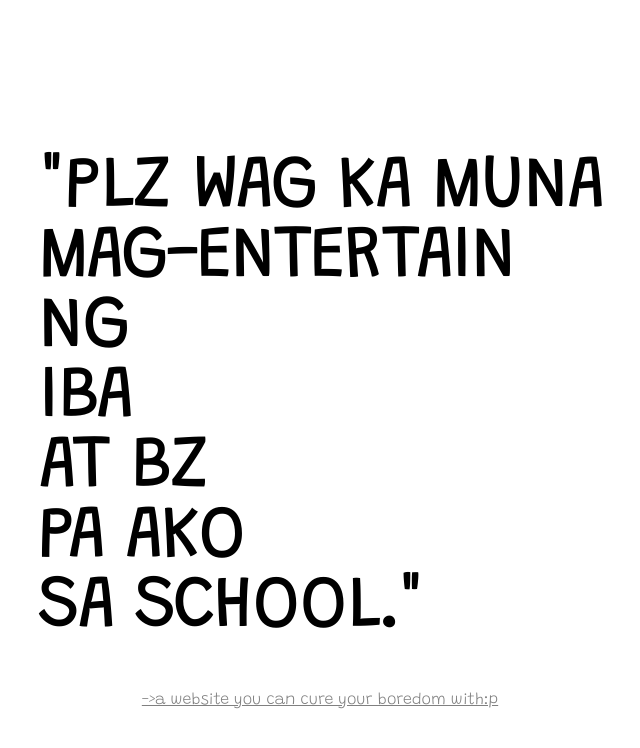
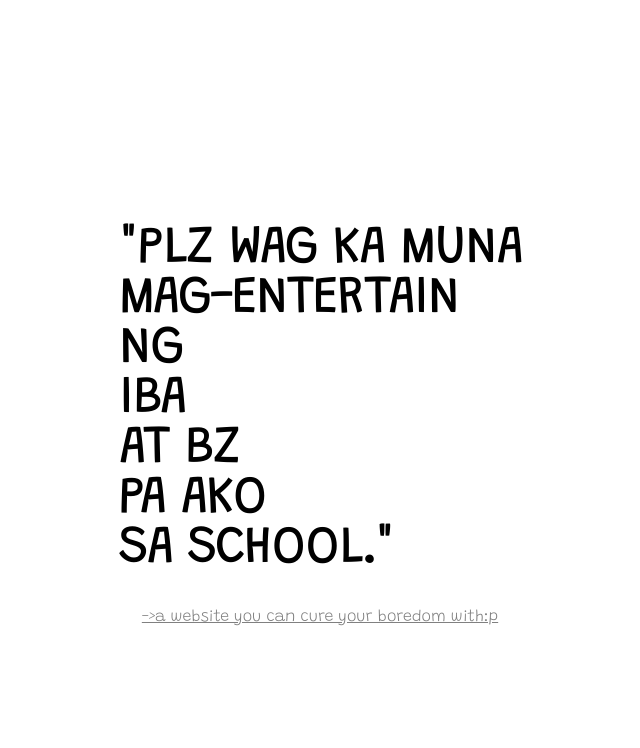
Before and after one commit to tedharbi/hulaan-mo, a plain HTML site: page only.html in a window 1280 px wide. Shown: the whole page, without its empty margins (320-960 px from the left). Drawn offline with Linux system fonts and the light colour scheme.

Commit message:
Update only.html

```diff
--- a/only.html
+++ b/only.html
@@ -27,12 +27,13 @@
             text-shadow: 2px 2px 4px rgba(0, 0, 0, 0.767);
         }
 
-        h1 {font-size: 70px;
+        h1 {font-size: 50px;
         justify-self: center;
         font-family: 'Grandstander', cursive;
     }
         a {font-family: 'Grandstander', cursive;
          color: grey;
+          font-size: medium
     }
         a:hover {color: black}
         a:active {color: black}
```
